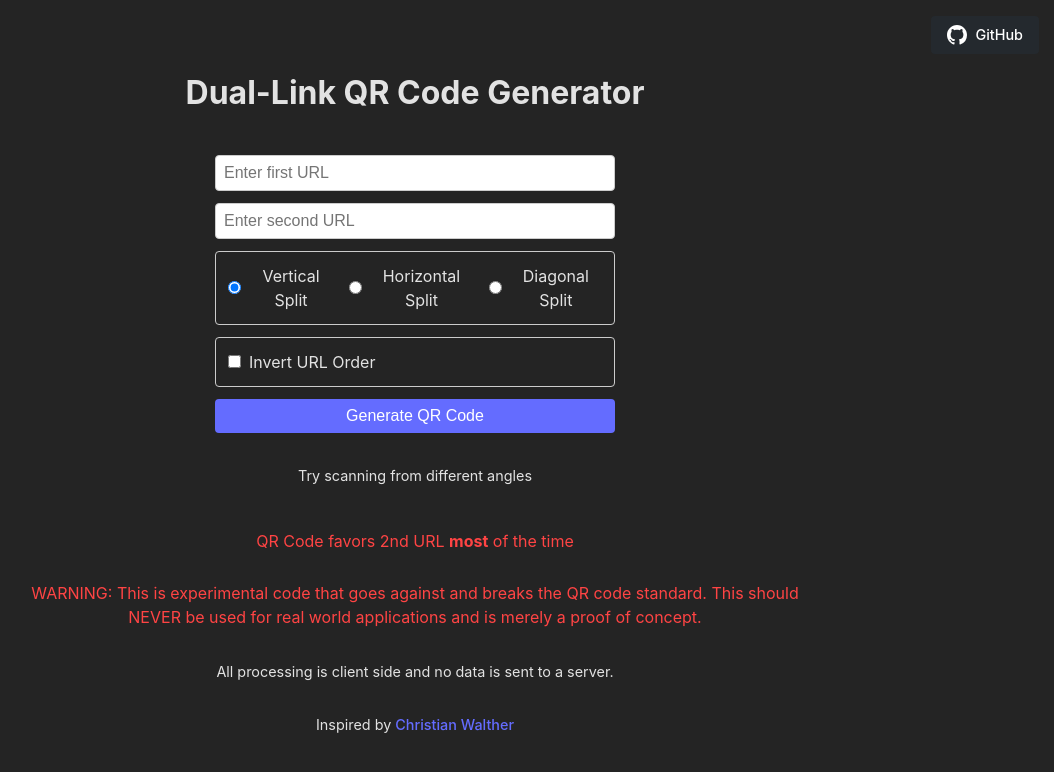
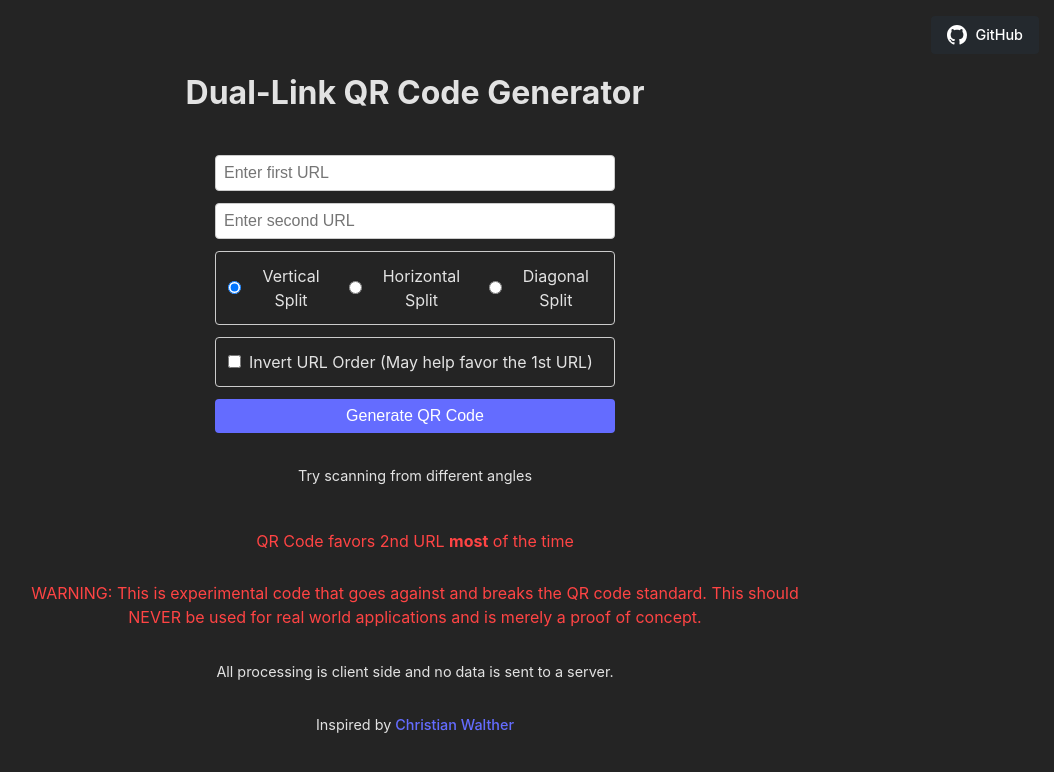
Before and after one commit to dwongdev/DualQRCode, a React (Vite) app: page / in a window 1280 px wide. Shown: the top 772 px of the page, without its empty margins (225-1279 px from the left). Built offline with nearby package versions, Linux system fonts and the light colour scheme.

Commit message:
Update invert text

```diff
--- a/src/App.jsx
+++ b/src/App.jsx
@@ -176,7 +176,7 @@ function App() {
             onChange={(e) => setInvertUrls(e.target.checked)}
             id="invert-checkbox"
           />
-          <label htmlFor="invert-checkbox">Invert URL Order</label>
+          <label htmlFor="invert-checkbox">Invert URL Order (May help favor the 1st URL)</label>
         </div>
         <button onClick={generateDualQRCode}>Generate QR Code</button>
       </div>
```
